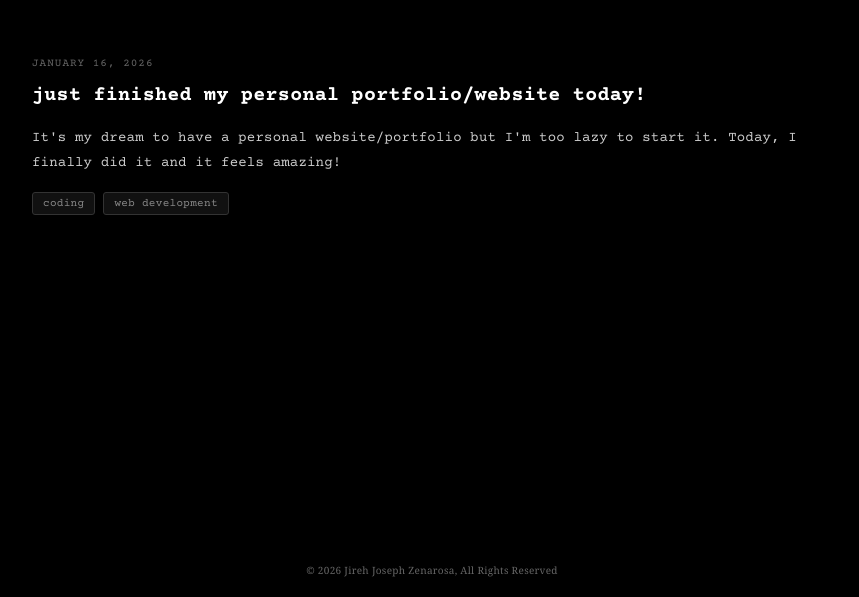
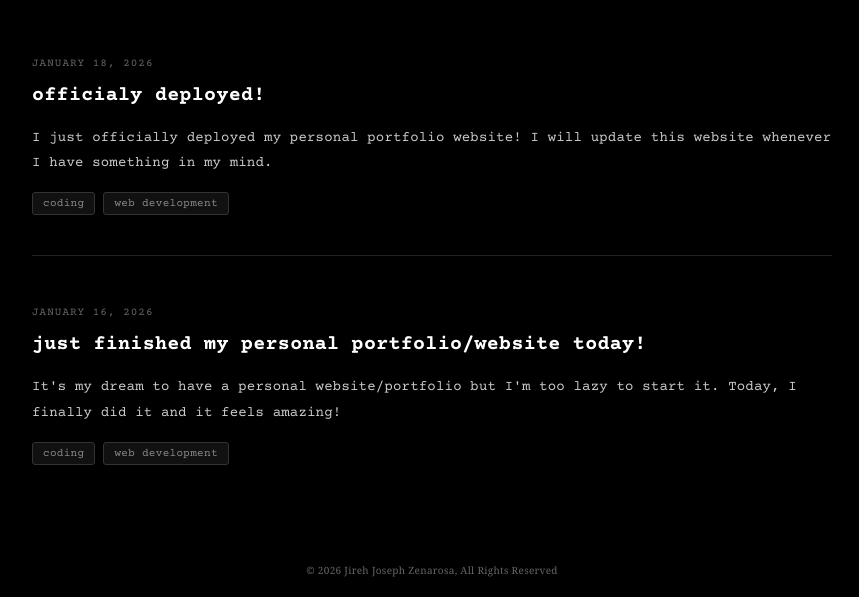
Before and after one commit to jjszen/Personal-Portfolio, a plain HTML site: page memory.html in a window 1280 px wide. Shown: the part 203-800 px from the top of the page, without its empty margins (208-1067 px from the left). Drawn offline with nearby package versions, Linux system fonts and the light colour scheme.

Commit message:
January 18, new entry/memory

```diff
--- a/memory.html
+++ b/memory.html
@@ -35,6 +35,18 @@
 
                 <!-- YOUR NEW ENTRY GOES HERE (most recent at top) -->
                 <article class="memory-entry">
+                    <div class="memory-date">January 18, 2026</div>
+                    <h2 class="memory-title">officialy deployed!</h2>
+                    <div class="memory-content-text">
+                        <p>I just officially deployed my personal portfolio website! I will update this website whenever I have something in my mind.</p>
+                    </div>
+                    <div class="memory-tags">
+                        <span class="tag">coding</span>
+                        <span class="tag">web development</span>
+                    </div>
+                </article>
+
+                <article class="memory-entry">
                     <div class="memory-date">January 16, 2026</div>
                     <h2 class="memory-title">just finished my personal portfolio/website today!</h2>
                     <div class="memory-content-text">
```
